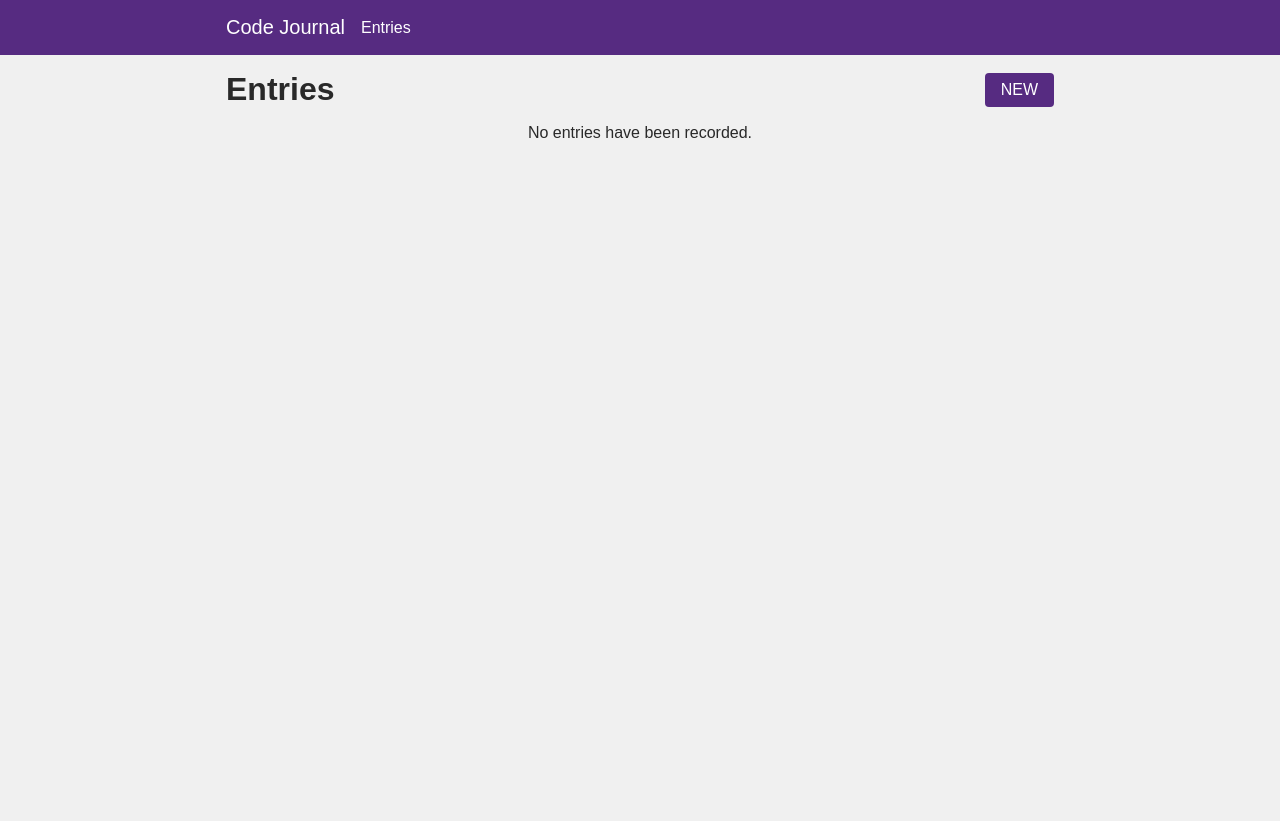
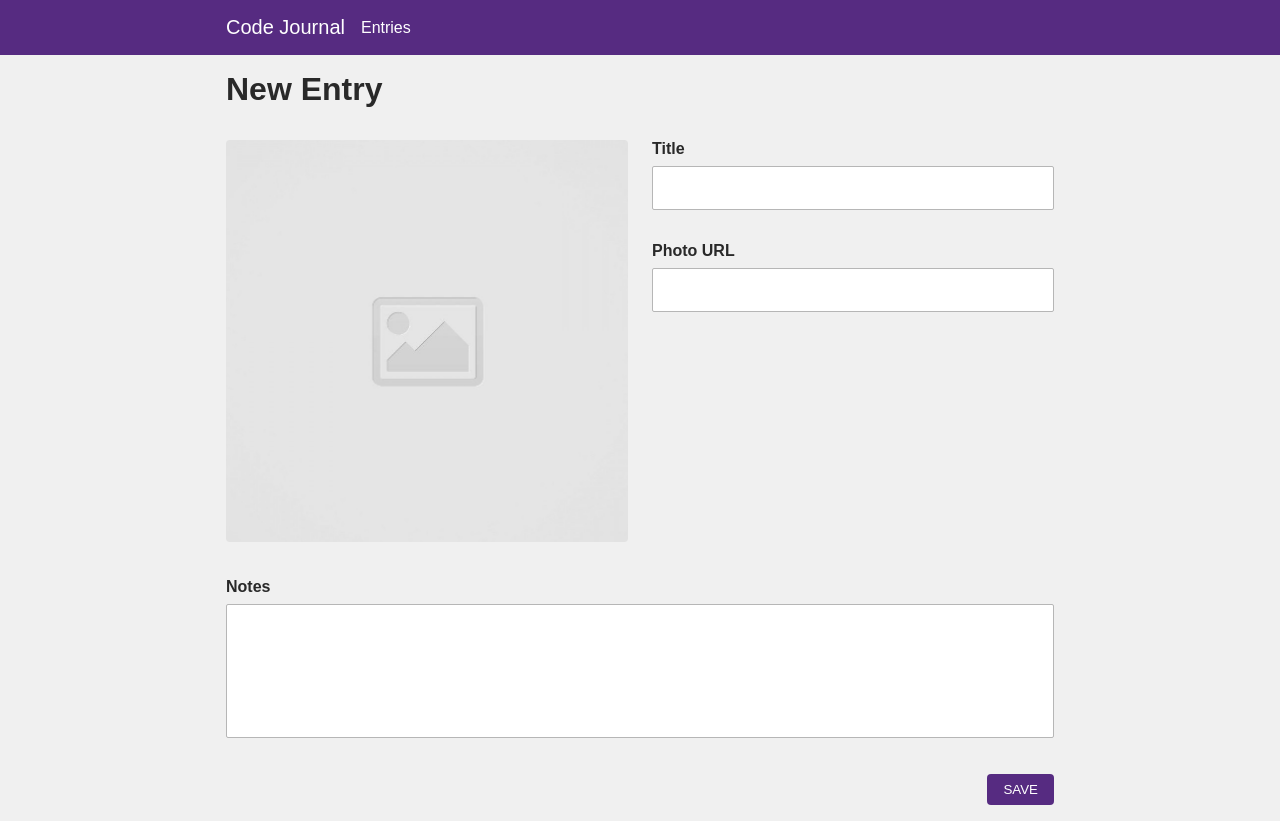
Before and after one commit to kyle-kettler/code-journal, a website: page index.html in a window 1280 px wide. Before the commit the page ends 800 px from the top, so only its background shows below. Drawn offline with Linux system fonts and the light colour scheme; a web font is replaced by a local one.

Commit message:
Changed default view to be entry-form. And removed unneeded conditional statement the view at document load #2

```diff
--- a/index.html
+++ b/index.html
@@ -30,7 +30,7 @@
     </div>
   </header>
   <main class="container">
-    <div data-view="entry-form" class="hidden">
+    <div data-view="entry-form">
       <form id="new-entry-form">
         <div class="row">
           <div class="col-full">
@@ -68,7 +68,7 @@
       </form>
     </div>
 
-    <div data-view="entries">
+    <div data-view="entries" class="hidden">
       <div class="row">
         <div class="col-full flex space-between">
           <h1>Entries</h1>
--- a/js/data.js
+++ b/js/data.js
@@ -1,7 +1,7 @@
 /* exported data */
 
 var data = {
-  view: 'entries',
+  view: 'entry-form',
   entries: [],
   editing: null,
   nextEntryId: 1
--- a/js/main.js
+++ b/js/main.js
@@ -79,11 +79,7 @@ document.addEventListener('DOMContentLoaded', event => {
     $entryList.appendChild(renderEntry(data.entries[entry]));
   }
 
-  if (data.view === 'entries') {
-    viewSwap('entries');
-  } else if (data.view === 'entry-form') {
-    viewSwap('entry-form');
-  }
+  viewSwap(data.view);
 
   if ($entryList.firstChild) {
     toggleNoEntries($formView);
```
